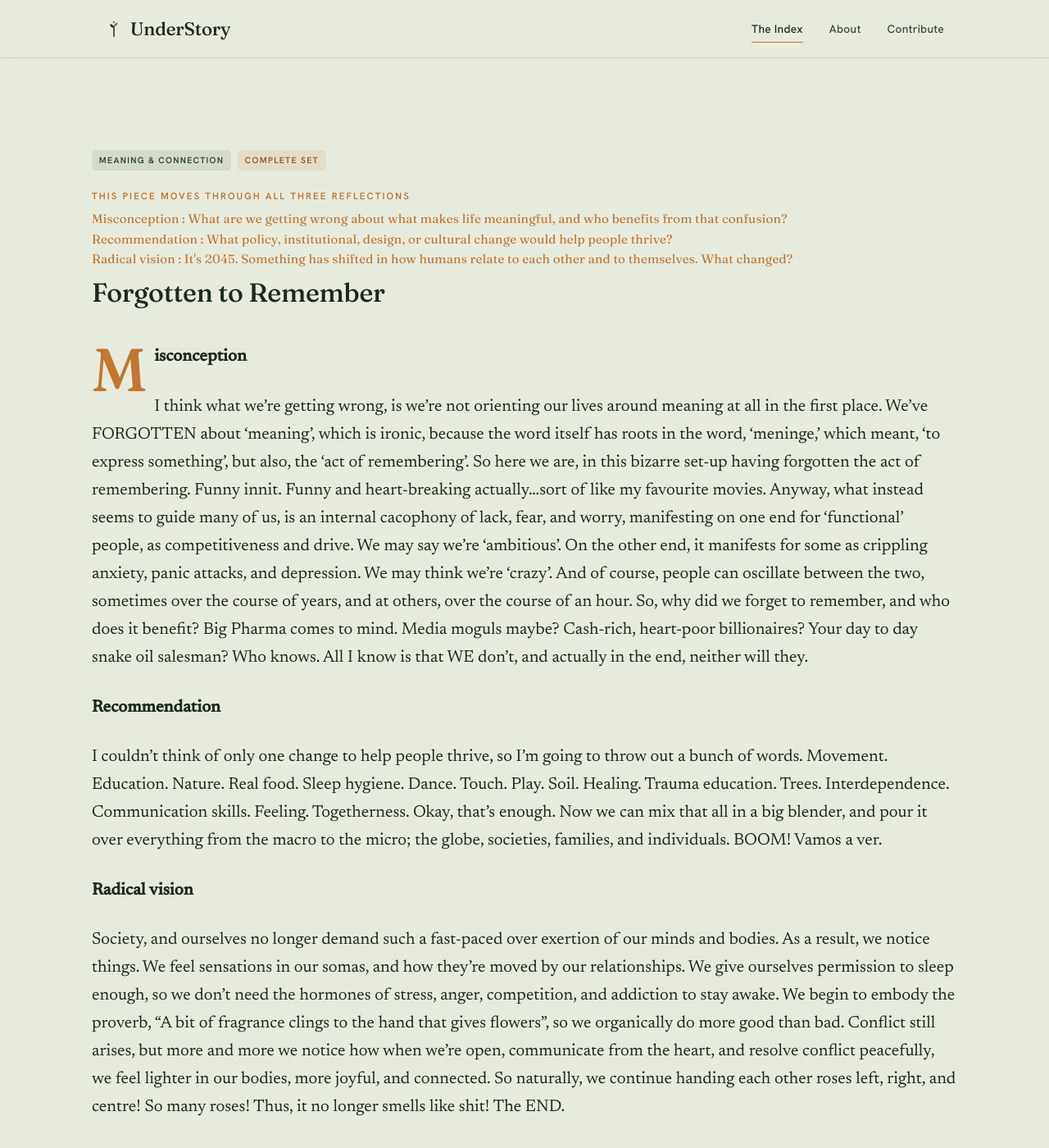
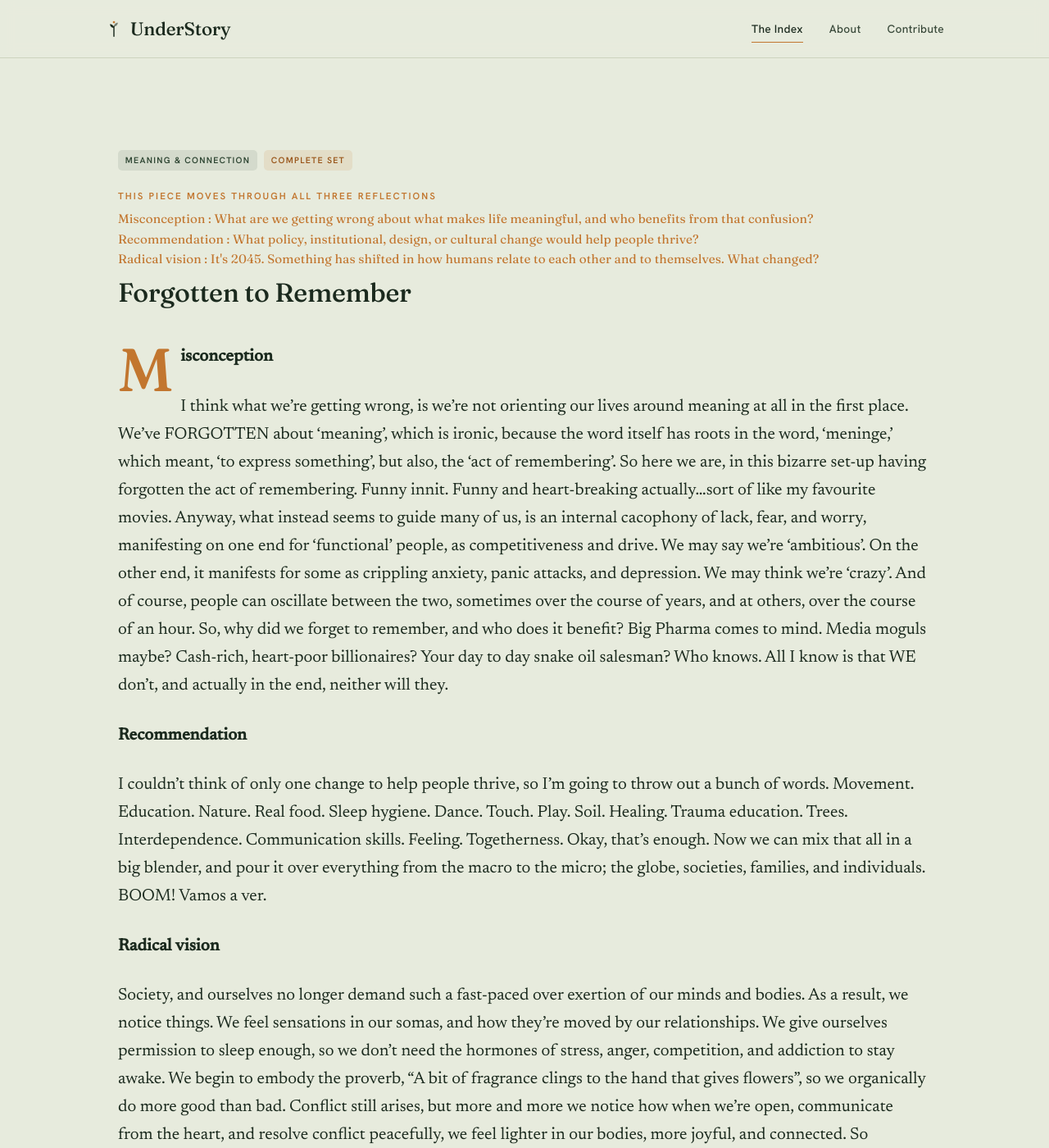
Before and after one commit to valentina-rm/understory, a Jekyll site: the page built from _contributions/ramin-felfeli-meaning-complete.md, in a window 1280 px wide and 1400 px high. Shown: the whole window at 82% size. Built offline with Jekyll 4.4.1, drawn with Linux system fonts in a browser that asks for light colours; some of the changed text lies outside the part shown.

Commit message:
Text edits across pages

```diff
--- a/assets/css/main.css
+++ b/assets/css/main.css
@@ -507,7 +507,7 @@ p  { margin: 0 0 1.1em; }
   margin: 0;
 }
 /* wider reading column — entry pages only */
-.piece .shell { max-width: 74rem; }
+.piece .shell { max-width: 70rem; }
 .piece .piece-head,
 .piece .piece-body { max-width: none; }
 
--- a/the-index.html
+++ b/the-index.html
@@ -40,10 +40,11 @@ description: "Browse the archive by topic and by reflection type."
         {%- assign type_list = p.type | join: " " -%}
         <article class="card" data-topic="{{ p.topic }}" data-type="{{ type_list }}">
           <div class="card-meta">
+            <span class="tax tax--topic">{{ site.data.taxonomy.topics[p.topic] }}</span>
             {%- if p.type.size > 1 -%}
               <span class="tax tax--type">Complete set</span>
             {%- else -%}
-              <span class="tax tax--type">{{ site.data.taxonomy.types[p.type | join: ""] }}</span>
+              <span class="tax tax--type">{{ site.data.taxonomy.types[p.type | join: "" ] }}</span>
             {%- endif -%}
           </div>
           <h2 class="q">{{ p.title | default: p.question }}</h2>
```
Also changed, not shown: _contributions/ teju-akande-climate-vision.md (+1 -0 lines), _contributions/ramin-felfeli-meaning-complete.md (+1 -0 lines).
